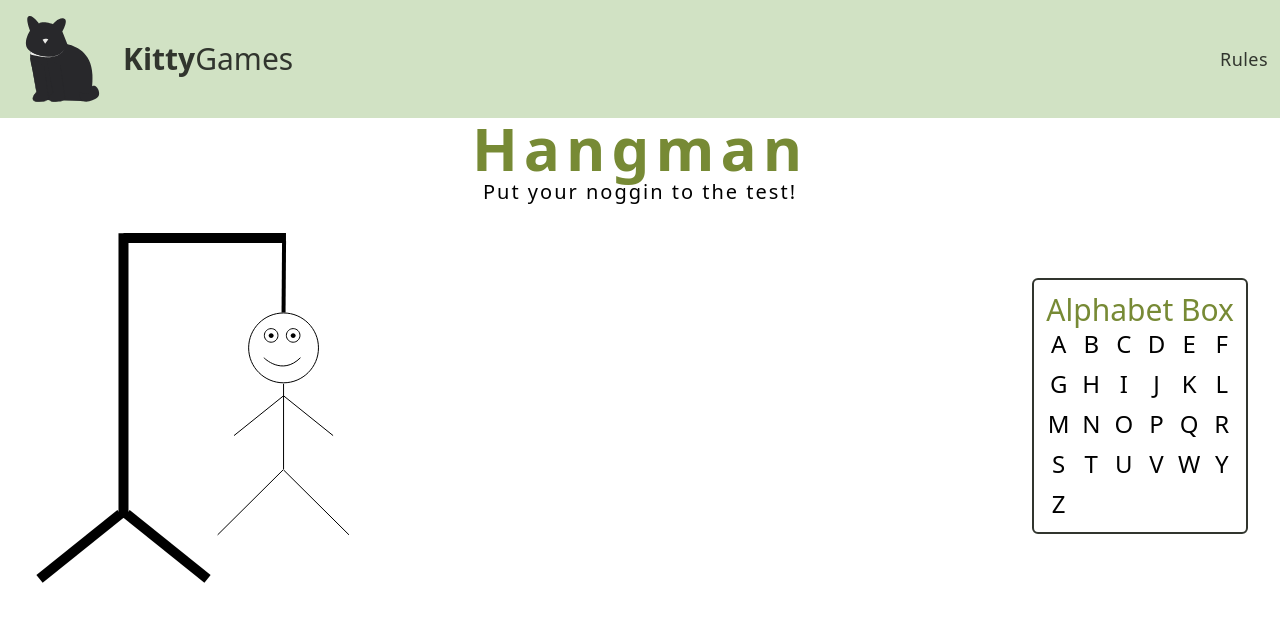
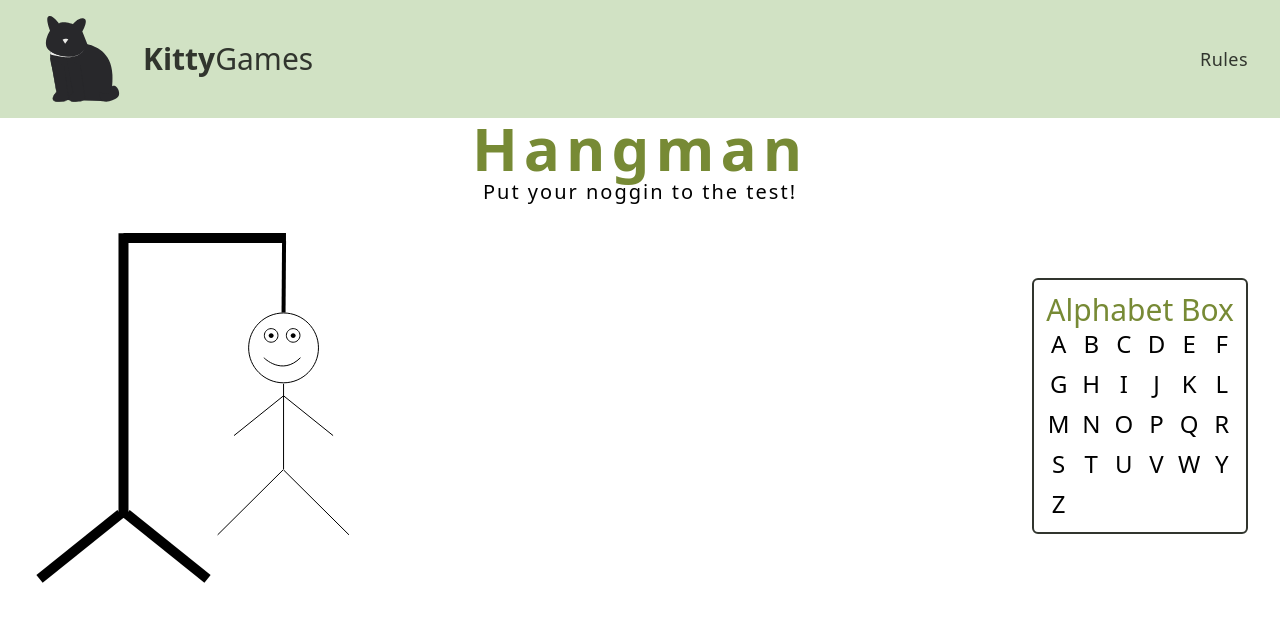
Before and after one commit to tracy-tucker/hangman, a React app: page / in a window 1280 px wide. Shown: the top 622 px of the page. Built offline with nearby package versions, Linux system fonts and the light colour scheme; the HTML template or start-up script is replaced by a standard one.

Commit message:
removes unneeded left-right padding

```diff
--- a/src/components/Navbar.jsx
+++ b/src/components/Navbar.jsx
@@ -4,7 +4,7 @@ import cat from '../assets/cat.svg';
 const Navbar = () => {
   return (
     <nav className="navbar">
-      <div className="align-element flex flex-col justify-center items-center px-3 py-4 sm:flex-row sm:justify-between sm:items-center sm:gap-x-16">
+      <div className="align-element flex flex-col justify-center items-center py-4 sm:flex-row sm:justify-between sm:items-center sm:gap-x-16">
         <div className="flex flex-col sm:flex-row items-center">
           <img src={cat} alt="Kitty the cat" />
           <h2 className="text-3xl font-bold">
```
